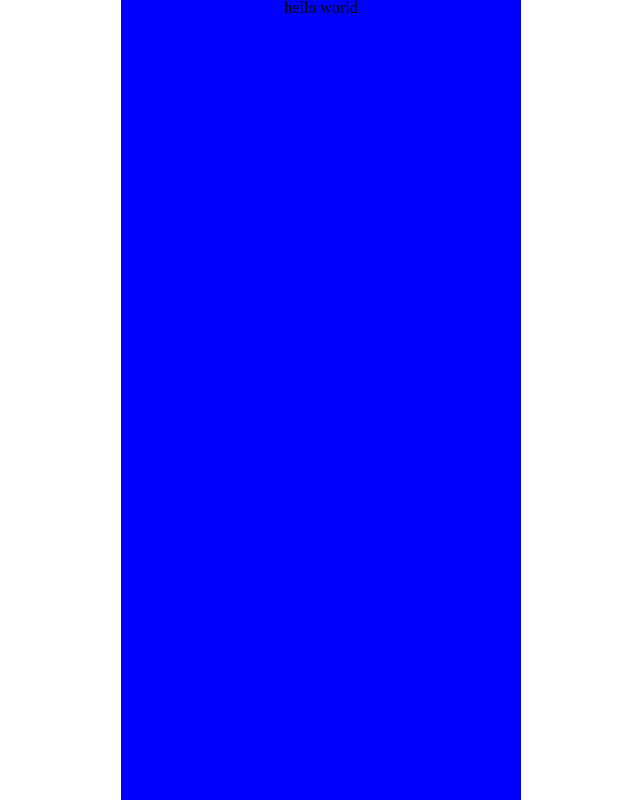
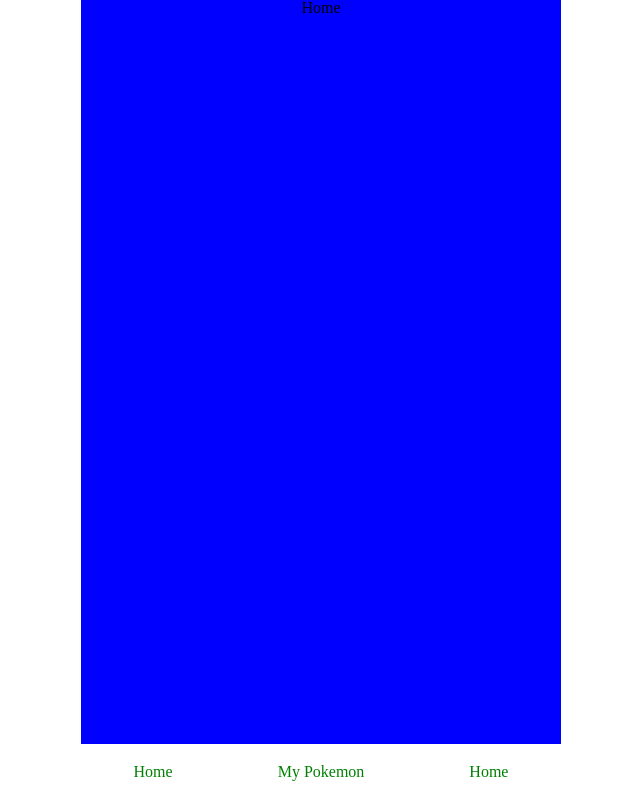
Before and after one commit to kucengorenji/new-poke, a React (Create React App) app: page / in a window 1280 px wide. Shown: the whole page, without its empty margins (319-959 px from the left). Built offline with nearby package versions, Linux system fonts and the light colour scheme.

Commit message:
feat: add routes to homepage

```diff
--- a/src/App.tsx
+++ b/src/App.tsx
@@ -1,15 +1,14 @@
 import MobileLayout from './components/layout/MobileLayout'
+import Home from './pages/Home'
+import { Route, Routes } from 'react-router-dom'
 
 function App() {
   return (
-    <div className="App">
       <MobileLayout>
-        <div>
-
-        <h1>hello world</h1>
-        </div>
+        <Routes>
+          <Route path="/" element={<Home />} />
+        </Routes>
       </MobileLayout>
-    </div>
   );
 }
 
--- /dev/null
+++ b/src/components/Navbar.tsx
@@ -0,0 +1,45 @@
+import { Link } from 'react-router-dom'
+/** @jsxImportSource @emotion/react */
+import { css } from "@emotion/react"
+
+const navBoxStyle = css`
+    width: 100%;
+    max-width: 480px;
+    background-color: white;
+    position: absolute;
+    bottom: 0;
+    left: 0;
+`
+
+const navStyle = css`
+    display: flex;
+    justify-content: space-around;
+`
+
+const navContentStyle = css`
+    padding: 20px;
+    a {
+        color: green;
+        text-decoration: none!important;
+    }
+`
+
+const Navbar = () => {
+    return (
+        <nav css={navBoxStyle}>
+            <ul css={navStyle}>
+                <li css={navContentStyle}>
+                    <Link to='/'>Home</Link>
+                </li>
+                <li css={navContentStyle}>
+                    <Link to='/'>My Pokemon</Link>
+                </li>
+                <li css={navContentStyle}>
+                    <Link to='/'>Home</Link>
+                </li>
+            </ul>
+        </nav>
+    )
+}
+
+export default Navbar;
--- a/src/components/layout/MobileLayout.tsx
+++ b/src/components/layout/MobileLayout.tsx
@@ -1,19 +1,23 @@
 /** @jsxImportSource @emotion/react */
 import { css } from "@emotion/react"
 import { ReactNode } from 'react';
+import Navbar from "../Navbar";
 
 const containerStyle = css`
-    width: 400px;
-    height: 100vh;
+    width: 100%;
+    max-width: 480px;
+    min-height: 100vh;
     background-color: blue;
     margin: auto;
     text-align: center;
+    position: relative;
 `
 
 const MobileLayout = ({ children }: { children: ReactNode }) => {
     return (
         <>
             <div css={containerStyle}>
+                <Navbar />
                 {children}
             </div>
         </>
--- /dev/null
+++ b/src/pages/Home.tsx
@@ -0,0 +1,9 @@
+const Home = () => {
+    return(
+        <>
+            <h1>Home</h1>
+        </>
+    )
+}
+
+export default Home;
--- a/src/styles/index.css
+++ b/src/styles/index.css
@@ -1,5 +1,6 @@
 body {
   margin: 0;
+  height: 100vh;
   font-family: -apple-system, BlinkMacSystemFont, 'Segoe UI', 'Roboto', 'Oxygen',
     'Ubuntu', 'Cantarell', 'Fira Sans', 'Droid Sans', 'Helvetica Neue',
     sans-serif;
```
Also changed, not shown: src/components/layout/Navbar.tsx (deleted, +0 -15 lines).
